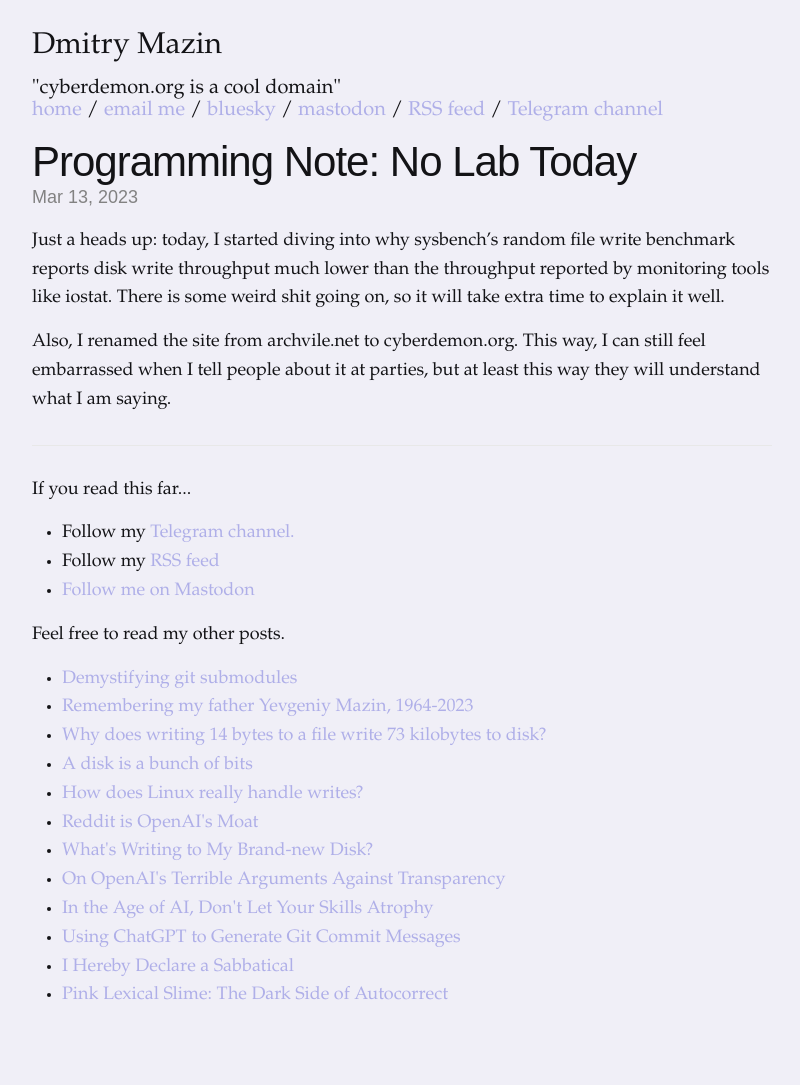
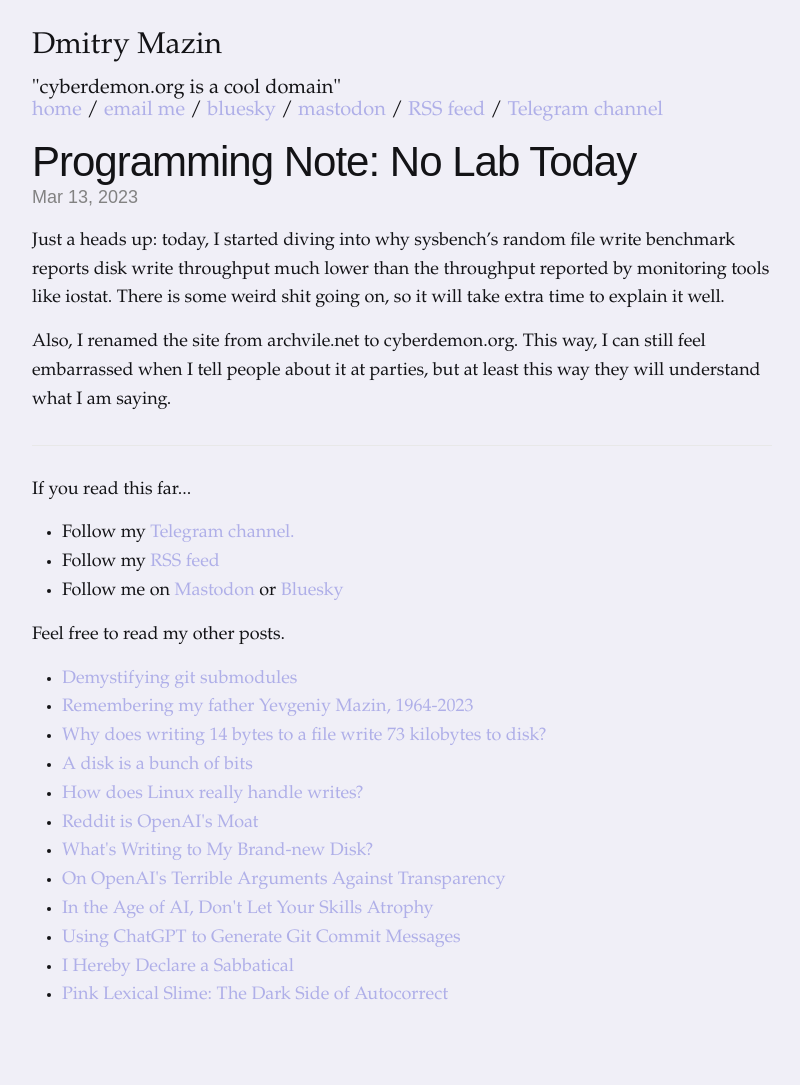
Before and after one commit to dmazin/dmazin.github.io, a Jekyll site: the page built from _posts/2023-03-13-no-lab-today.md, in a window 1280 px wide. Shown: the whole page, without its empty margins (238-1038 px from the left). Built offline with Jekyll 4.4.1, drawn with Linux system fonts in a browser that asks for light colours.

Commit message:
Update footer.html

```diff
--- a/_includes/footer.html
+++ b/_includes/footer.html
@@ -7,7 +7,7 @@
       </li>
       <li>Follow my <a href="/feed.xml">RSS feed</a></li>
       <li>
-        <a href="https://file-explorers.club/@dmitry" rel="me">Follow me on Mastodon</a>
+        Follow me on <a href="https://file-explorers.club/@dmitry" rel="me">Mastodon</a> or <a href="https://bsky.app/profile/dmitry.bsky.social" rel="me">Bluesky</a>
       </li>
     </ul>
     <p>Feel free to read my other posts.</p>
```
